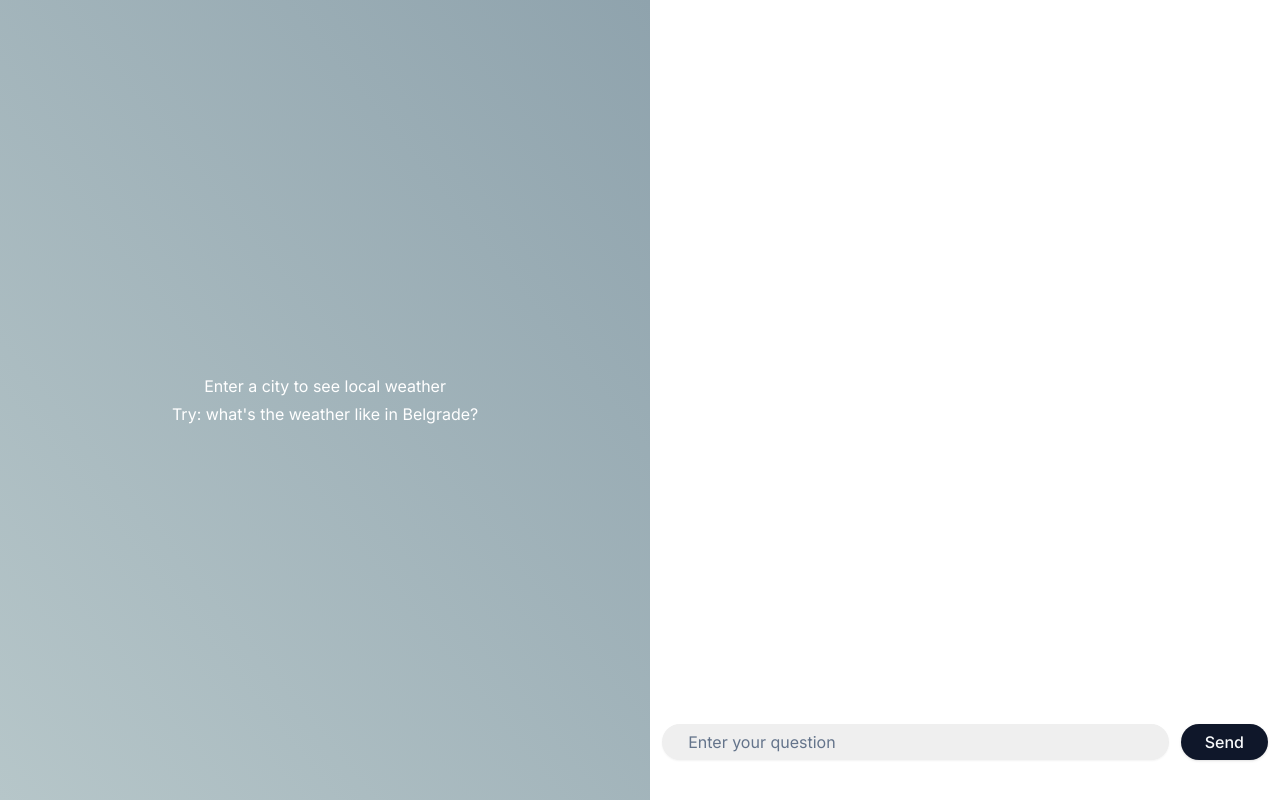
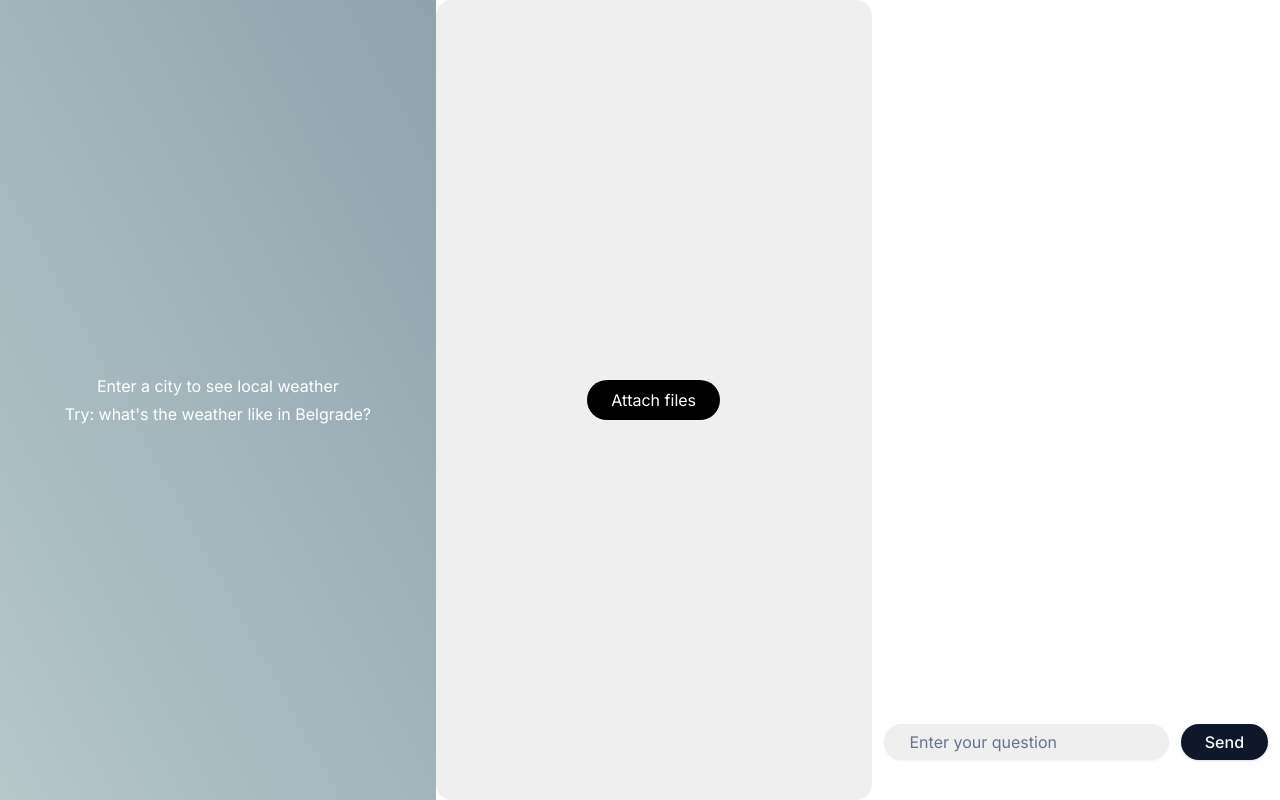
Before and after one commit to DraganAleksic99/openai-assistant, a Next.js app: page / in a window 1280 px wide. Built offline with nearby package versions, Linux system fonts and the light colour scheme.

Commit message:
Add file-viewer component

```diff
--- a/app/page.tsx
+++ b/app/page.tsx
@@ -1,9 +1,10 @@
 "use client";
 
+import { useState } from "react";
 import Chat from "@/components/chat";
 import WeatherWidget from "@/components/weather-widget";
-import { useState } from "react";
 import { WeatherWidgetProps } from "@/components/weather-widget";
+import FileViewer from "@/components/file-viewer";
 
 export default function Home() {
   const [weatherData, setWeatherData] = useState<
@@ -18,6 +19,7 @@ export default function Home() {
   return (
     <main className="flex h-screen items-center justify-center">
       <WeatherWidget {...weatherData} isEmpty={!weatherData.location} />
+      <FileViewer />
       <div className="w-full h-full max-w-[700px]">
         <Chat setWeatherData={setWeatherData} />
       </div>
--- /dev/null
+++ b/components/file-viewer.tsx
@@ -0,0 +1,36 @@
+import { ChangeEvent } from "react";
+
+export default function FileViewer() {
+  const handleFileUpload = async (event: ChangeEvent<HTMLInputElement>) => {
+    const data = new FormData();
+
+    if (!event.target.files || event.target.files?.length < 1) return;
+
+    data.append("file", event.target.files[0]);
+
+    await fetch("/api/assistant/files", {
+      method: "POST",
+      body: data,
+    });
+  };
+
+  return (
+    <div className="flex flex-col justify-center items-center w-full h-full p-5 bg-[#efefef] overflow-hidden rounded-2xl">
+      <div className="flex justify-center p-3">
+        <label
+          htmlFor="file-upload"
+          className="bg-black text-white py-2 px-6 rounded-3xl text-center inline-block cursor-pointer"
+        >
+          Attach files
+        </label>
+        <input
+          type="file"
+          id="file-upload"
+          name="file-upload"
+          onChange={handleFileUpload}
+          className="hidden"
+        />
+      </div>
+    </div>
+  );
+}
```
